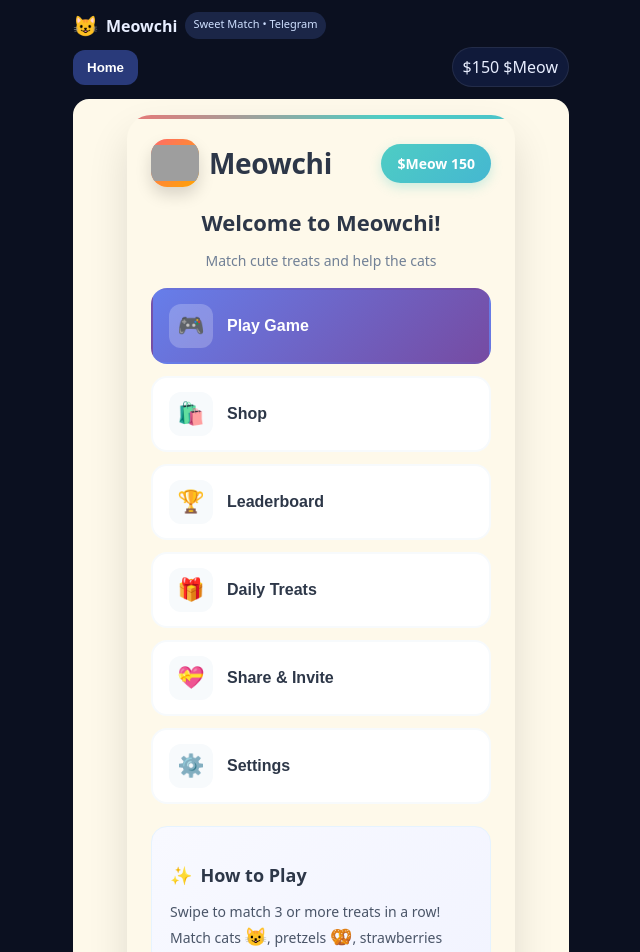
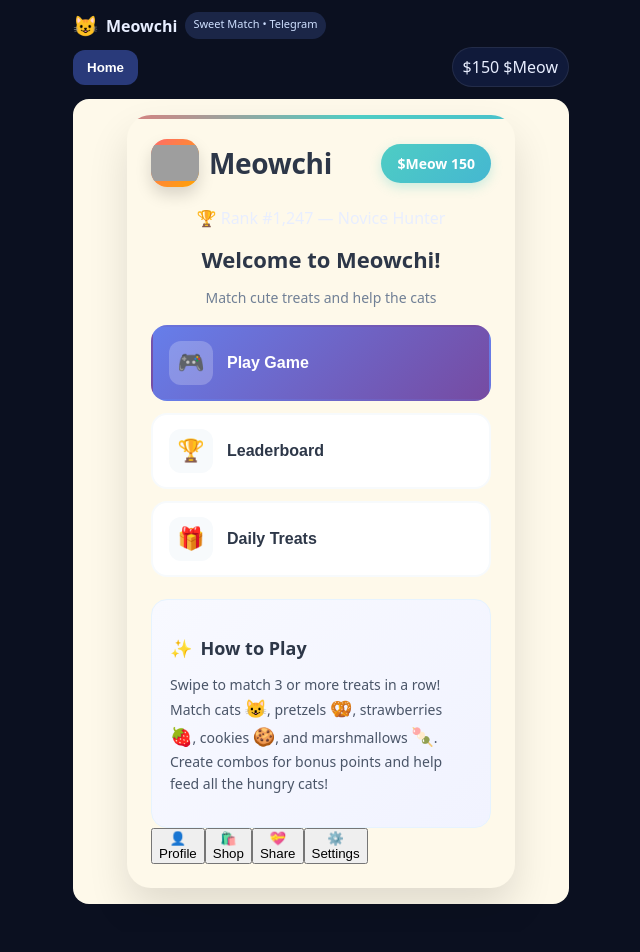
Before and after one commit to herothegolden/meowchigame, a React (Vite) app: page / in a window 1280 px wide. Shown: the top 952 px of the page, without its empty margins (319-959 px from the left). Built offline with nearby package versions, Linux system fonts and the light colour scheme; grey boxes are pictures that could not be loaded.

Commit message:
Update Home.jsx

```diff
--- a/src/Home.jsx
+++ b/src/Home.jsx
@@ -1,11 +1,20 @@
 import React from "react";
 import "./home.css";
 
+/**
+ * UI-only refresh for Home. Routes preserved:
+ * - Play Game -> "game"
+ * - Leaderboard -> "leaderboard"
+ * - Daily Treats -> "daily"
+ * - Bottom nav: Profile (-> settings), Shop, Share, Settings
+ * No game mechanics touched.
+ */
 export default function Home({ coins = 0, onNavigate }) {
   return (
     <div className="home-root">
       <div className="home-center">
         <div className="home-card">
+          {/* Header */}
           <div className="home-topbar">
             <div className="home-logo">
               <div className="home-logo-icon">
@@ -23,39 +32,38 @@ export default function Home({ coins = 0, onNavigate }) {
             <div className="home-currency">$Meow {coins}</div>
           </div>
 
+          {/* Title + ranking pill */}
           <div className="home-title">
+            <div className="home-ranking">
+              <div className="home-ranking-text">🏆 Rank #1,247 — Novice Hunter</div>
+            </div>
             <h1>Welcome to Meowchi!</h1>
             <p>Match cute treats and help the cats</p>
           </div>
 
+          {/* Main menu */}
           <div className="home-menu">
             <button className="home-item primary" onClick={() => onNavigate?.("game")}>
-              <div className="home-icon">🎮</div><div className="home-text">Play Game</div>
-            </button>
-
-            <button className="home-item" onClick={() => onNavigate?.("shop")}>
-              <div className="home-icon">🛍️</div><div className="home-text">Shop</div>
+              <div className="home-icon">🎮</div>
+              <div className="home-text">Play Game</div>
             </button>
 
             <button className="home-item" onClick={() => onNavigate?.("leaderboard")}>
-              <div className="home-icon">🏆</div><div className="home-text">Leaderboard</div>
+              <div className="home-icon">🏆</div>
+              <div className="home-text">Leaderboard</div>
             </button>
 
             <button className="home-item" onClick={() => onNavigate?.("daily")}>
-              <div className="home-icon">🎁</div><div className="home-text">Daily Treats</div>
-            </button>
-
-            <button className="home-item" onClick={() => onNavigate?.("invite")}>
-              <div className="home-icon">💝</div><div className="home-text">Share & Invite</div>
-            </button>
-
-            <button className="home-item" onClick={() => onNavigate?.("settings")}>
-              <div className="home-icon">⚙️</div><div className="home-text">Settings</div>
+              <div className="home-icon">🎁</div>
+              <div className="home-text">Daily Treats</div>
             </button>
           </div>
 
+          {/* How to play */}
           <div className="home-instructions">
-            <h3><span className="home-emoji">✨</span> How to Play</h3>
+            <h3>
+              <span className="home-emoji">✨</span> How to Play
+            </h3>
             <p>
               Swipe to match 3 or more treats in a row! Match cats <span className="home-emoji">😺</span>,
               pretzels <span className="home-emoji">🥨</span>, strawberries <span className="home-emoji">🍓</span>,
@@ -63,6 +71,26 @@ export default function Home({ coins = 0, onNavigate }) {
               Create combos for bonus points and help feed all the hungry cats!
             </p>
           </div>
+
+          {/* Bottom nav */}
+          <div className="home-bottom-nav">
+            <button className="home-nav-item" onClick={() => onNavigate?.("settings")}>
+              <div className="home-nav-icon">👤</div>
+              <div className="home-nav-text">Profile</div>
+            </button>
+            <button className="home-nav-item" onClick={() => onNavigate?.("shop")}>
+              <div className="home-nav-icon">🛍️</div>
+              <div className="home-nav-text">Shop</div>
+            </button>
+            <button className="home-nav-item" onClick={() => onNavigate?.("invite")}>
+              <div className="home-nav-icon">💝</div>
+              <div className="home-nav-text">Share</div>
+            </button>
+            <button className="home-nav-item" onClick={() => onNavigate?.("settings")}>
+              <div className="home-nav-icon">⚙️</div>
+              <div className="home-nav-text">Settings</div>
+            </button>
+          </div>
         </div>
       </div>
     </div>
```
